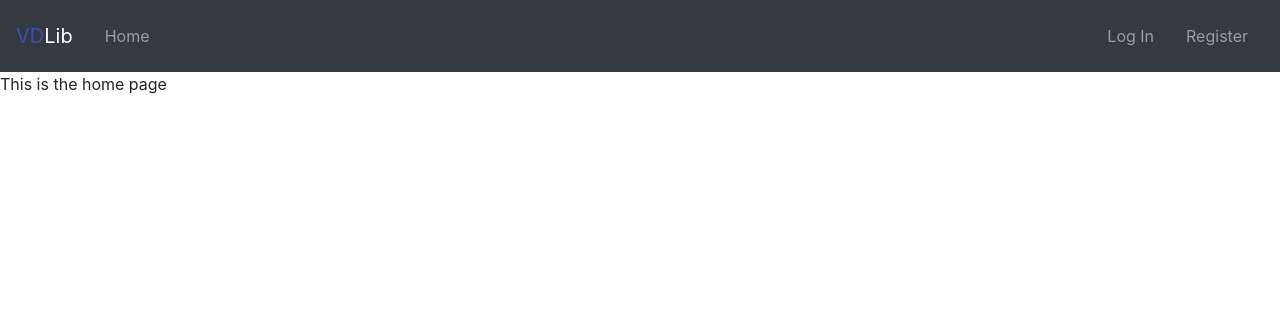
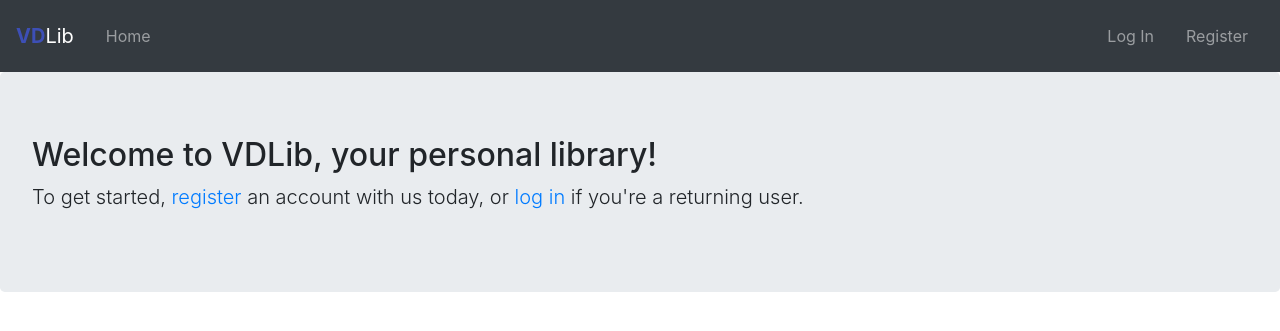
Before and after one commit to Hussa15033/VDLib, a Django app: page / in a window 1280 px wide. Shown: the top 331 px of the page. Run offline with Django 4.2, Linux system fonts and the light colour scheme; some libraries are stand-ins or nearby versions.

Commit message:
Create basic home page

```diff
--- a/simplelib/templates/base.html
+++ b/simplelib/templates/base.html
@@ -10,7 +10,7 @@
 <body>
  <nav class="navbar navbar-expand-lg navbar-dark bg-dark">
      <a class="navbar-brand d-lg-inline-block" href="/">
-        <span style="color: #3D4FB6">VD</span>Lib
+        <span style="color: #3D4FB6;font-weight: 700">VD</span>Lib
     </a>
     <div class="navbar-collapse flex-grow-1 text-right" id="myNavbar">
         <ul class="navbar-nav flex-nowrap">
--- a/simplelib/templates/home.html
+++ b/simplelib/templates/home.html
@@ -1,4 +1,7 @@
 {% extends "base.html" %}
 {% block body_content %}
-    This is the home page
+    <div class="jumbotron">
+        <h2>Welcome to VDLib, your personal library!</h2>
+        <p class="lead">To get started, <a href="{% url 'register' %}">register</a> an account with us today, or <a href="{% url 'login' %}">log in</a> if you're a returning user.</p>
+    </div>
 {% endblock body_content %}
```
